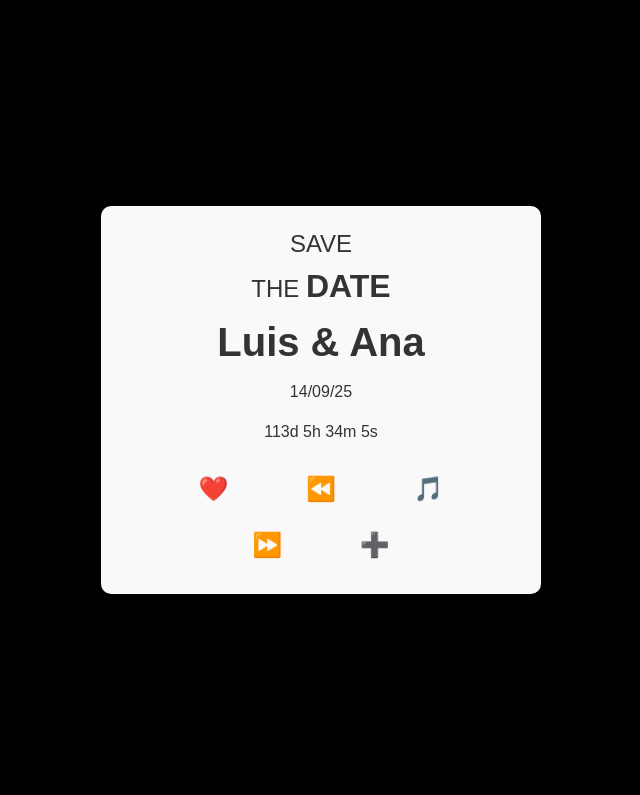
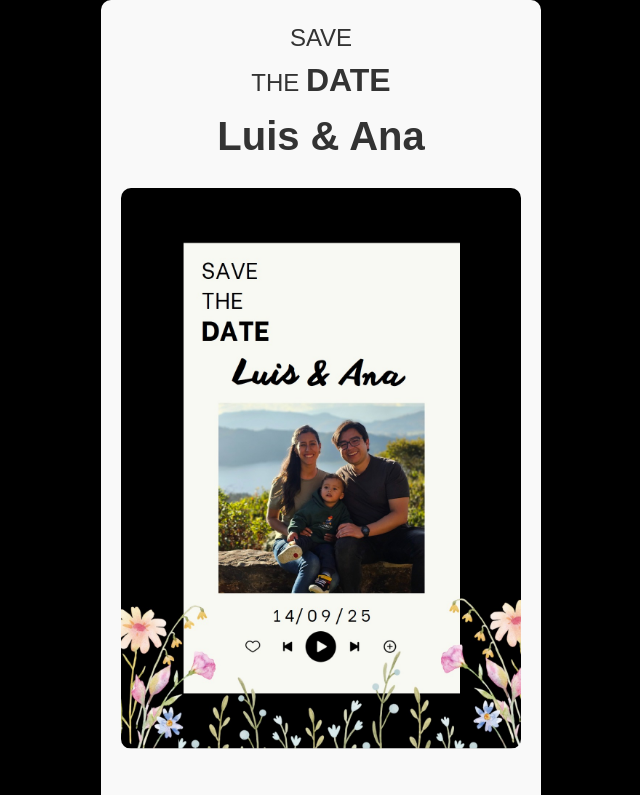
Before and after one commit to llanza/luisiana, a React (Vite) app: page / in a window 1280 px wide. Shown: the top 795 px of the page, without its empty margins (319-959 px from the left). Built offline with nearby package versions, Linux system fonts and the light colour scheme.

Commit message:
image is back

```diff
--- a/src/App.jsx
+++ b/src/App.jsx
@@ -31,7 +31,7 @@ function App() {
             <p>SAVE<br/>THE <strong>DATE</strong></p>
             <h1>Luis & Ana</h1>
         </div>
-        {/* <img src="/los3.jpeg" alt="los 3" /> */}
+        <img src="/los3.jpeg" alt="los 3" />
         <div className="date-icons">
             <p>14/09/25</p>
             <p id='countdown'></p>
```
Also changed, not shown: 1 other file (tests, documents, lock files or other folders).
